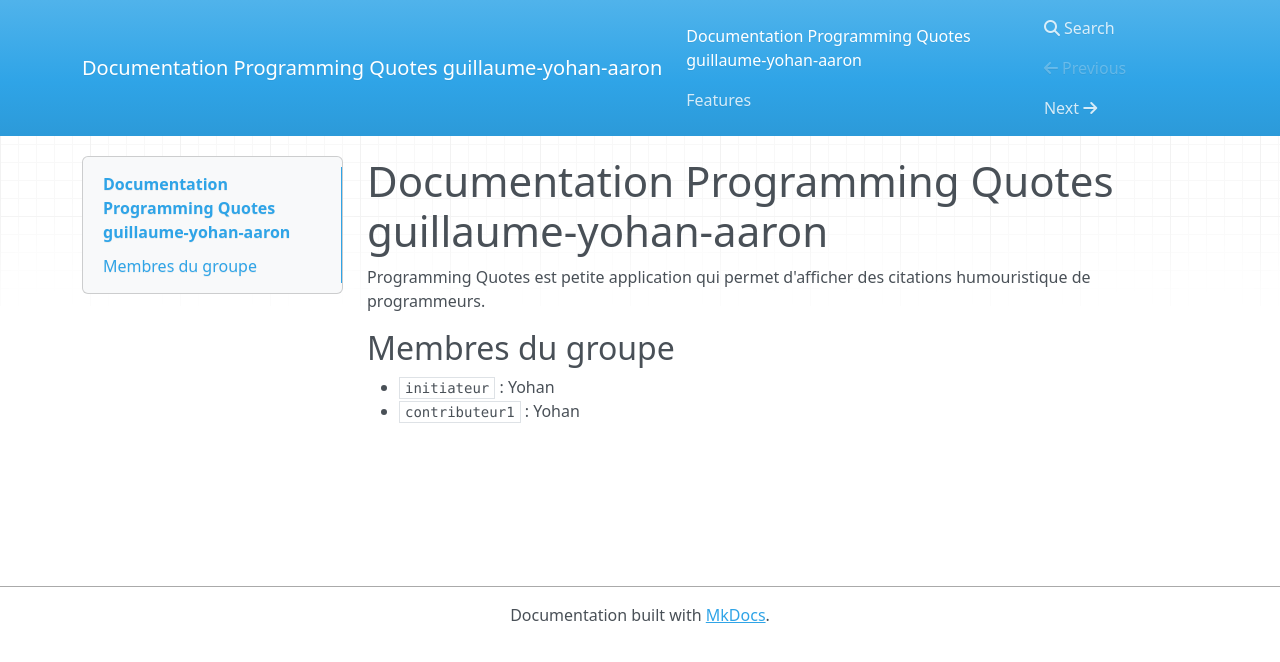
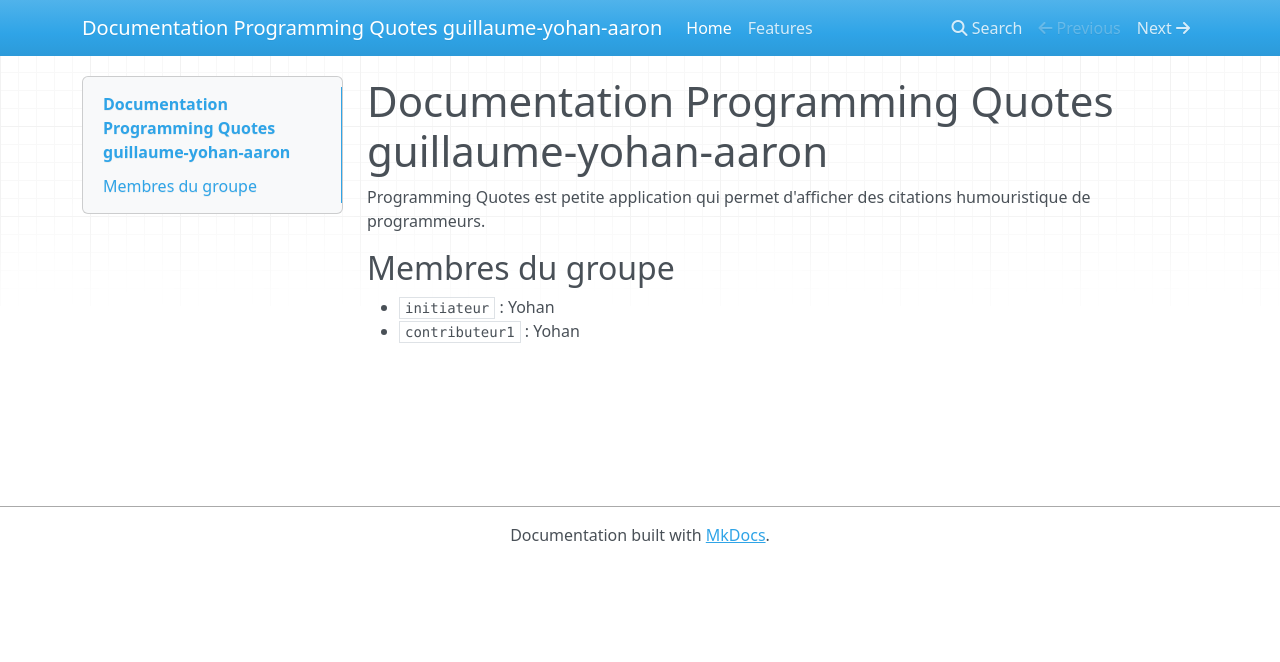
Before and after one commit to aarmad/quotes-docs-guillaume-yohan-aaron, an MkDocs documentation site: the page built from docs/index.md, in a window 1280 px wide. Shown: the top 662 px of the page. Built offline with MkDocs 1.6.1, drawn with Linux system fonts in a browser that asks for light colours; nearby versions of some CDN libraries; some of the changed lines change nothing that is shown.

Commit message:
Add features.md (Contributor 1)

```diff
--- a/mkdocs.yml
+++ b/mkdocs.yml
@@ -1 +1,4 @@
 site_name: Documentation Programming Quotes guillaume-yohan-aaron
+nav:
+  - Home: index.md
+  - Features: features.md
```
